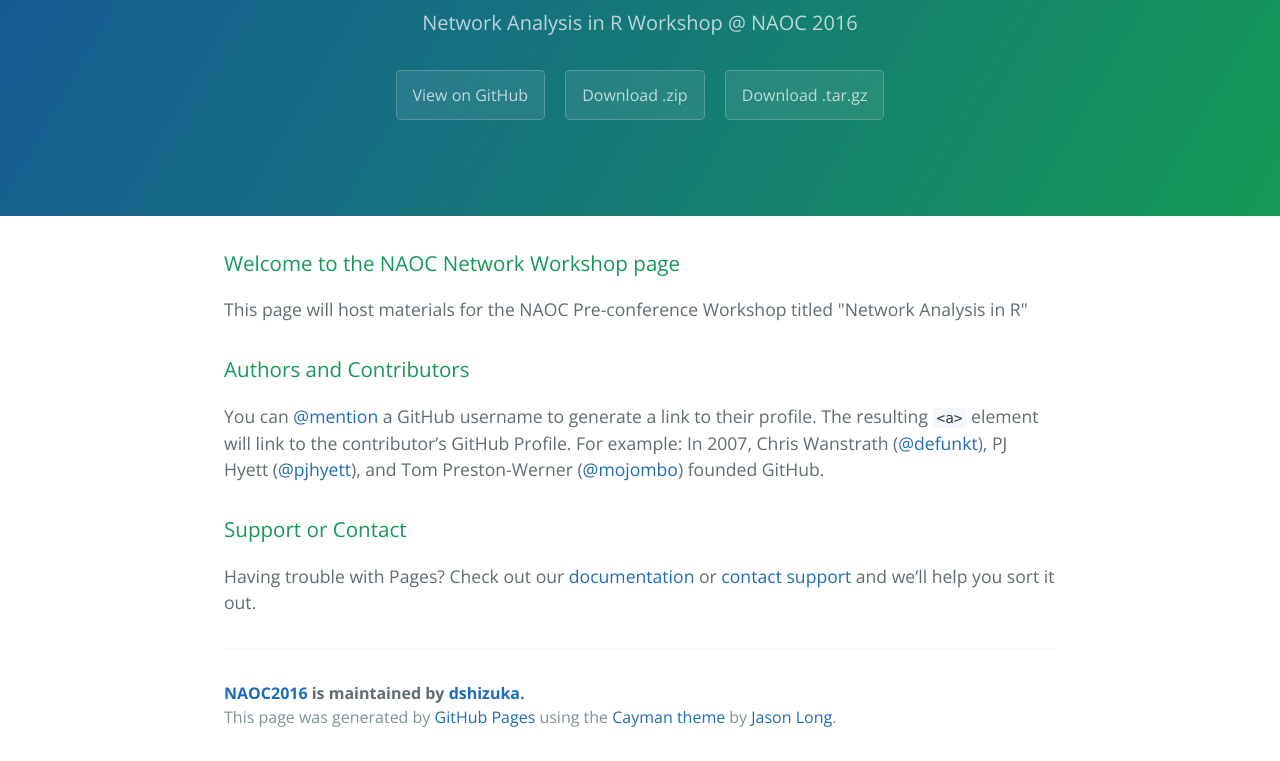
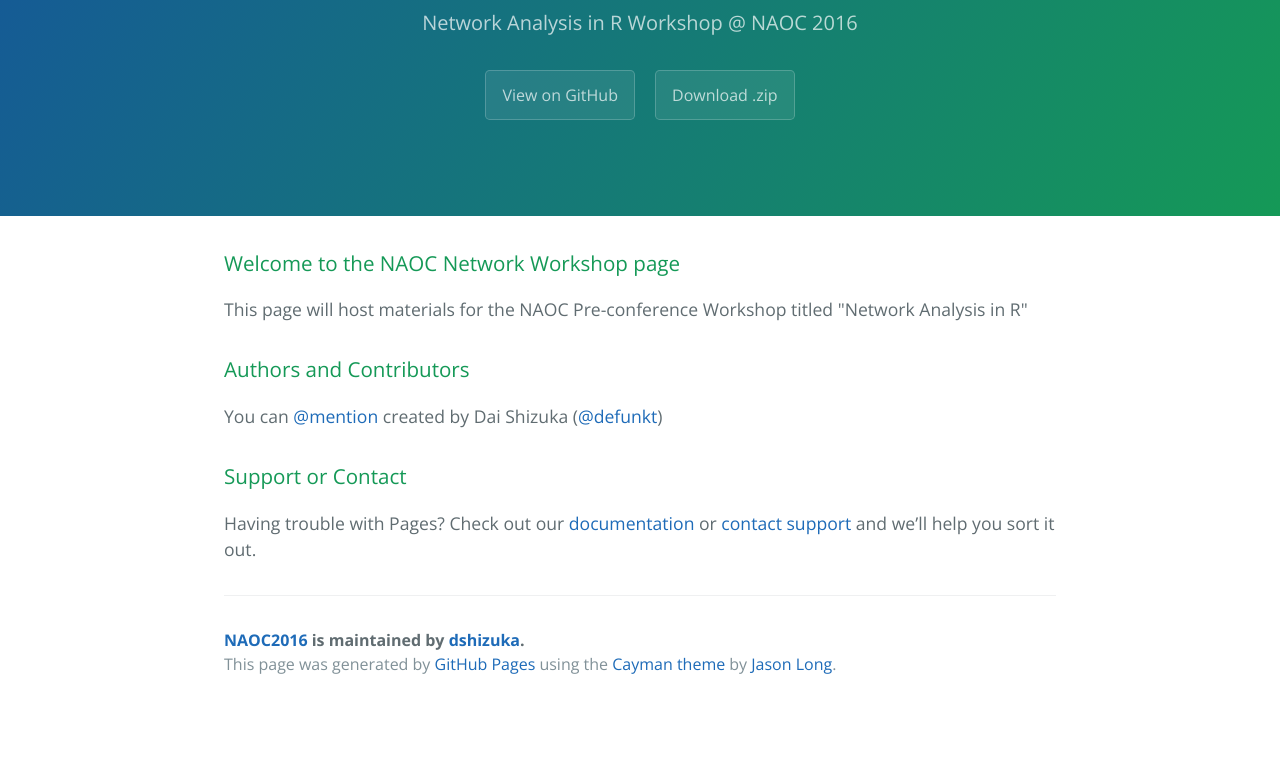
Before and after one commit to anhnguyendepocen/NAOC2016, a plain HTML site: page index.html in a window 1280 px wide. Shown: the part 167-928 px from the top of the page. After the commit the page ends 875 px from the top, so only its background shows below. Drawn offline with nearby package versions, Linux system fonts and the light colour scheme.

Commit message:
Update index.html

```diff
--- a/index.html
+++ b/index.html
@@ -14,8 +14,7 @@
       <h1 class="project-name">NAOC2016</h1>
       <h2 class="project-tagline">Network Analysis in R Workshop @ NAOC 2016</h2>
       <a href="https://github.com/dshizuka/NAOC2016" class="btn">View on GitHub</a>
-      <a href="https://github.com/dshizuka/NAOC2016/zipball/master" class="btn">Download .zip</a>
-      <a href="https://github.com/dshizuka/NAOC2016/tarball/master" class="btn">Download .tar.gz</a>
+      <a href="https://github.com/dshizuka/NAOC2016/allmaterials.zip" class="btn">Download .zip</a>
     </section>
 
     <section class="main-content">
@@ -28,7 +27,7 @@
 <h3>
 <a id="authors-and-contributors" class="anchor" href="#authors-and-contributors" aria-hidden="true"><span aria-hidden="true" class="octicon octicon-link"></span></a>Authors and Contributors</h3>
 
-<p>You can <a href="https://help.github.com/articles/basic-writing-and-formatting-syntax/#mentioning-users-and-teams" class="user-mention">@mention</a> a GitHub username to generate a link to their profile. The resulting <code>&lt;a&gt;</code> element will link to the contributor’s GitHub Profile. For example: In 2007, Chris Wanstrath (<a href="https://github.com/defunkt" class="user-mention">@defunkt</a>), PJ Hyett (<a href="https://github.com/pjhyett" class="user-mention">@pjhyett</a>), and Tom Preston-Werner (<a href="https://github.com/mojombo" class="user-mention">@mojombo</a>) founded GitHub.</p>
+<p>You can <a href="https://help.github.com/articles/basic-writing-and-formatting-syntax/#mentioning-users-and-teams" class="user-mention">@mention</a>  created by Dai Shizuka (<a href="https://github.com/dshizuka" class="user-mention">@defunkt</a>)</p>
 
 <h3>
 <a id="support-or-contact" class="anchor" href="#support-or-contact" aria-hidden="true"><span aria-hidden="true" class="octicon octicon-link"></span></a>Support or Contact</h3>
```
